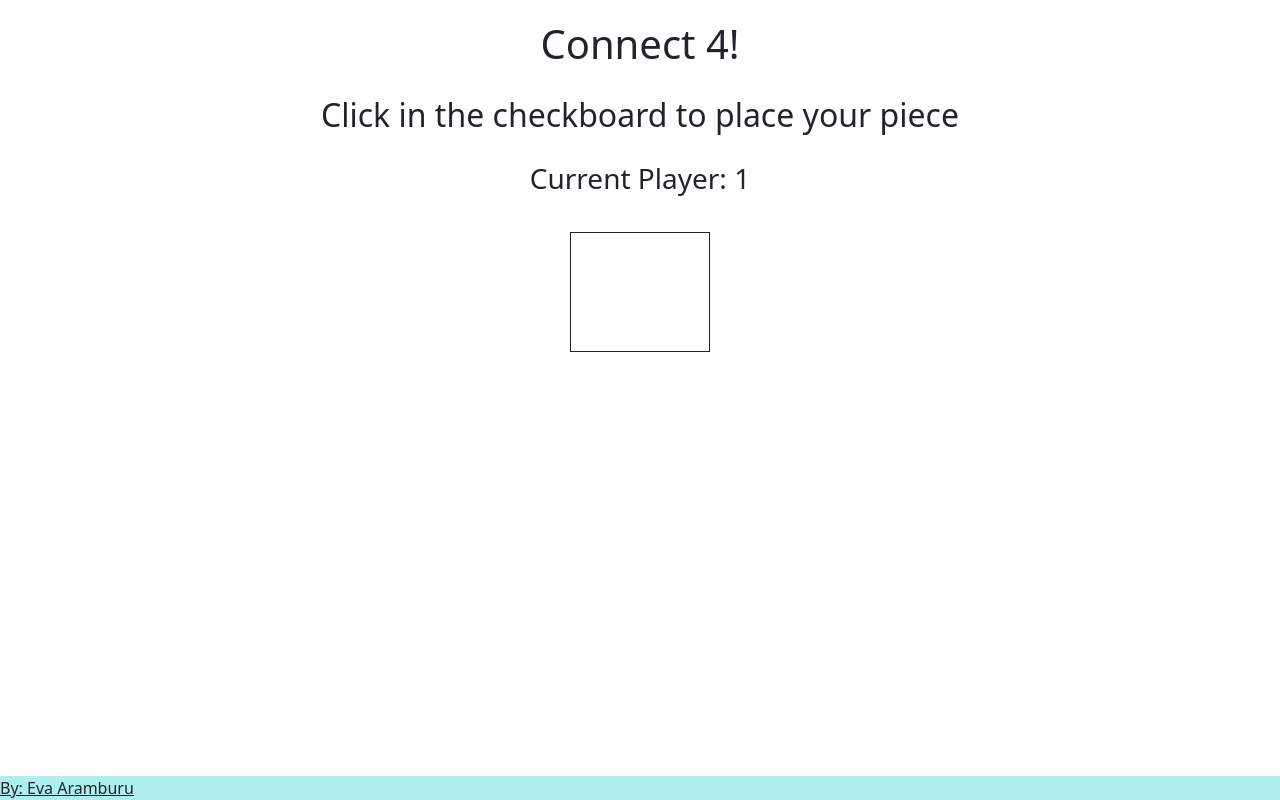
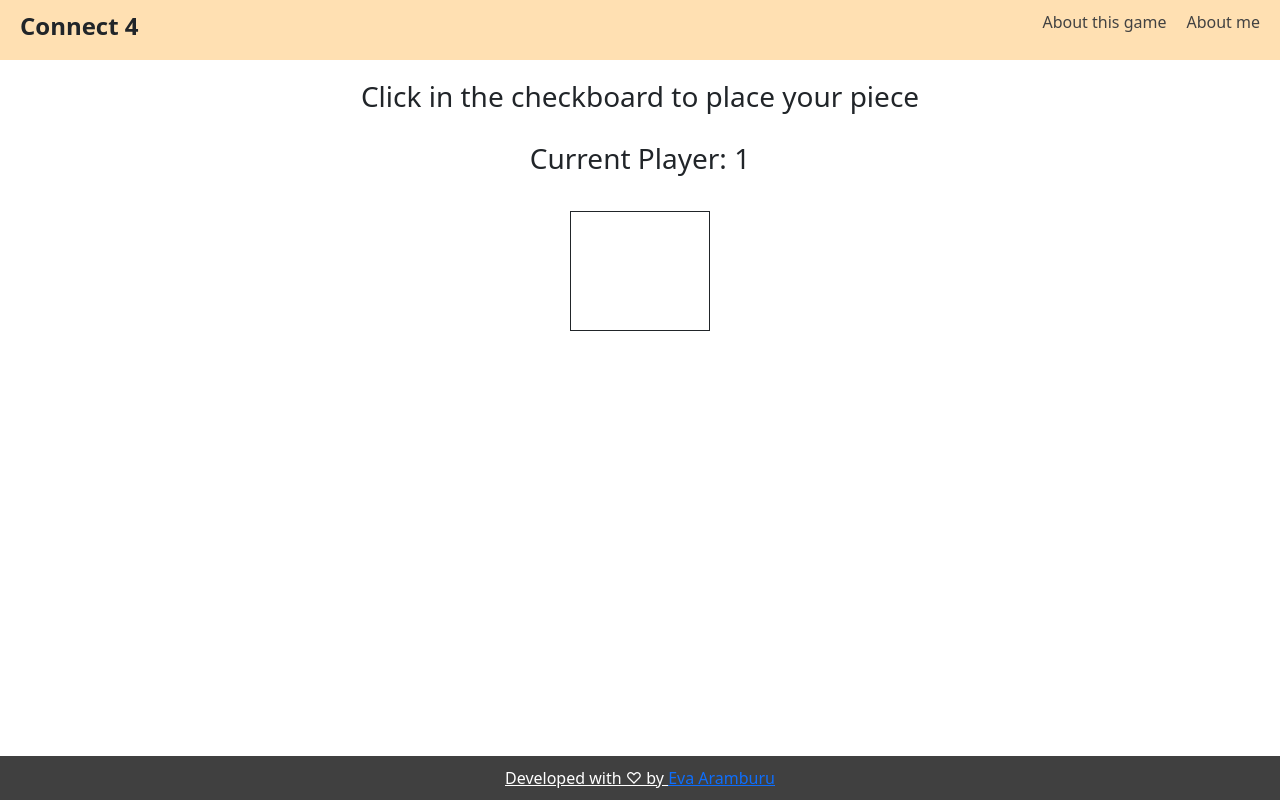
Before and after one commit to EvaAramburu/Connect4, a website: page index.html in a window 1280 px wide. Drawn offline with nearby package versions, Linux system fonts and the light colour scheme.

Commit message:
added reset file

```diff
--- a/index.html
+++ b/index.html
@@ -4,13 +4,20 @@
     <meta charset="UTF-8">
     <meta http-equiv="X-UA-Compatible" content="IE=edge">
     <meta name="viewport" content="width=device-width, initial-scale=1.0">
+    <link rel="stylesheet" href="reset-style.css">
     <link rel="stylesheet" href="/style.css">
     <link href="https://cdn.jsdelivr.net/npm/bootstrap@5.3.0-alpha1/dist/css/bootstrap.min.css" rel="stylesheet" integrity="sha384-GLhlTQ8iRABdZLl6O3oVMWSktQOp6b7In1Zl3/Jr59b6EGGoI1aFkw7cmDA6j6gD" crossorigin="anonymous">
     <title>Connect 4</title>
 </head>
 <body>
-    <h1 class="text-center"> Connect 4! </h1>
-    <h2 class="text-center"> Click in the checkboard to place your piece </h2>
+    <nav style="background-color: #FFE0B2; display: flex; justify-content: space-between; align-items: center; padding: 10px 20px;">
+        <h1 style="font-size: 24px; font-weight: bold;">Connect 4</h1>
+        <ul style="list-style: none; display: flex; gap: 20px;">
+          <li><a href="#" style="color: #424242; text-decoration: none;">About this game</a></li>
+          <li><a href="https://www.linkedin.com/in/eva-aramburu19950913/" style="color: #424242; text-decoration: none;">About me</a></li>
+        </ul>
+      </nav>
+    <h3 class="text-center"> Click in the checkboard to place your piece </h3>
     <h3 class="text-center"> Current Player: <span id="current-player"> 1 </span> </h3>
     <h3 id="result"> </h3>
     <div class="grid">
@@ -64,7 +71,7 @@
         <div class="taken"></div>
         <div class="taken"></div>
     </div>
-    <footer class="fixed-bottom"> By: Eva Aramburu </footer>
+    <footer class="fixed-bottom" style="background-color: #404040; padding: 10px; color: #ffffff; text-align: center;">Developed with ♡ by <a href="https://github.com/EvaAramburu"> Eva Aramburu </a> </footer>
     <script src="app.js" charset="utf-8"> </script>
 </body>
 </html>
--- /dev/null
+++ b/reset-style.css
@@ -0,0 +1,48 @@
+/* http://meyerweb.com/eric/tools/css/reset/
+   v2.0 | 20110126
+   License: none (public domain)
+*/
+
+html, body, div, span, applet, object, iframe,
+h1, h2, h3, h4, h5, h6, p, blockquote, pre,
+a, abbr, acronym, address, big, cite, code,
+del, dfn, em, img, ins, kbd, q, s, samp,
+small, strike, strong, sub, sup, tt, var,
+b, u, i, center,
+dl, dt, dd, ol, ul, li,
+fieldset, form, label, legend,
+table, caption, tbody, tfoot, thead, tr, th, td,
+article, aside, canvas, details, embed,
+figure, figcaption, footer, header, hgroup,
+menu, nav, output, ruby, section, summary,
+time, mark, audio, video {
+	margin: 0;
+	padding: 0;
+	border: 0;
+	font-size: 100%;
+	font: inherit;
+	vertical-align: baseline;
+}
+/* HTML5 display-role reset for older browsers */
+article, aside, details, figcaption, figure,
+footer, header, hgroup, menu, nav, section {
+	display: block;
+}
+body {
+	line-height: 1;
+}
+ol, ul {
+	list-style: none;
+}
+blockquote, q {
+	quotes: none;
+}
+blockquote:before, blockquote:after,
+q:before, q:after {
+	content: '';
+	content: none;
+}
+table {
+	border-collapse: collapse;
+	border-spacing: 0;
+}
--- a/style.css
+++ b/style.css
@@ -1,3 +1,4 @@
+
 .grid {
     border: 1px solid;
     display: flex;
@@ -21,12 +22,6 @@
     background-color: blue;
     border-radius: 10px;
 }
-h1 {
-    padding-top: 1.25rem;
-}
-h2 {
-    padding-top: 1.25rem;
-}
 
 h3 {
     padding-top: 1.25rem;
```
